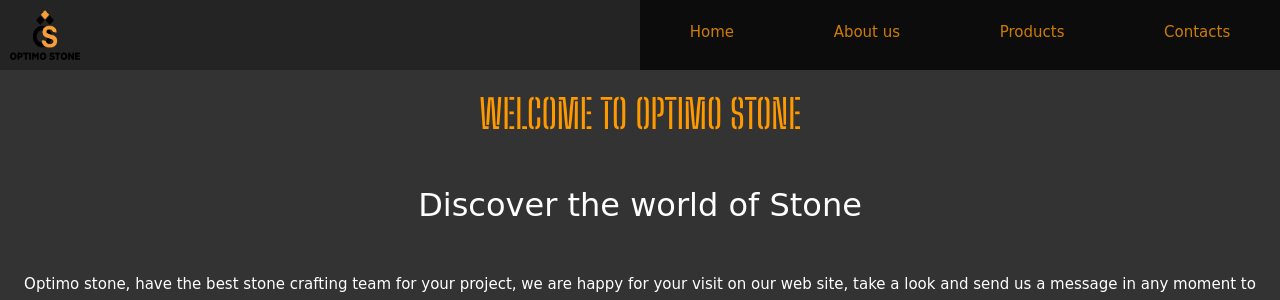
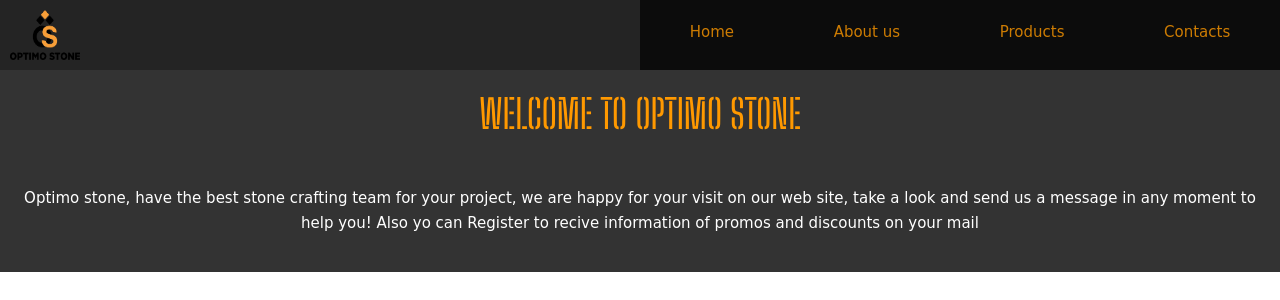
Before and after one commit to Docemiles/OptimoStone, a plain HTML site: page index.html in a window 1280 px wide. Shown: the top 300 px of the page. Drawn offline with nearby package versions, Linux system fonts and the light colour scheme; a web font is replaced by a local one.

Commit message:
h2 borrado

```diff
--- a/index.html
+++ b/index.html
@@ -26,7 +26,7 @@
         </nav>
     <main class="main"><!--TITLE-->
         <h1 class="title">WELCOME TO OPTIMO STONE</h1>
-        <h2>Discover the world of Stone</h2>
+
         <p>Optimo stone, have the best stone crafting team for your project, we are happy for your visit on our web site, take a look and send us a message in any moment to help you! Also yo can Register to recive information of promos and discounts on your mail </p>
     </main>
         <section id="products">
```
